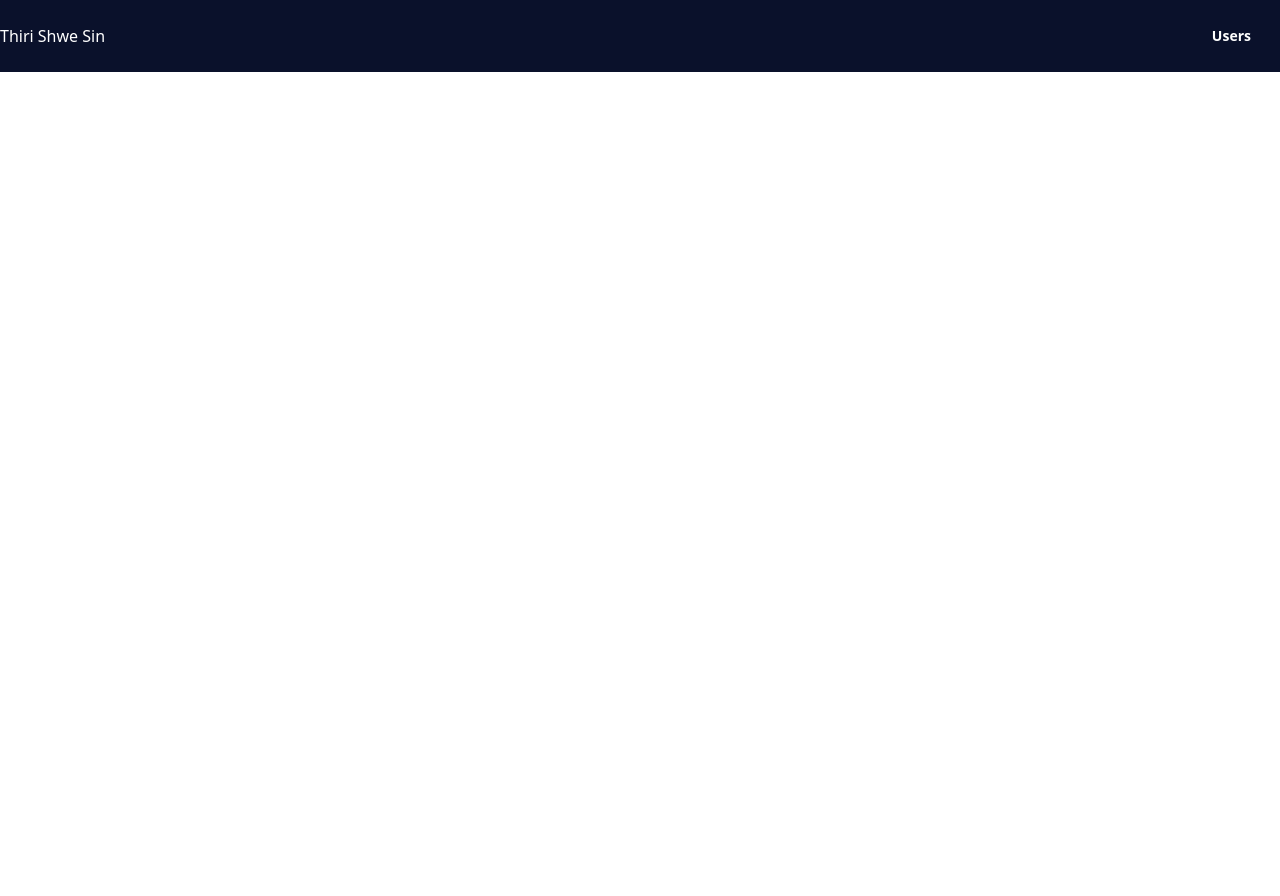
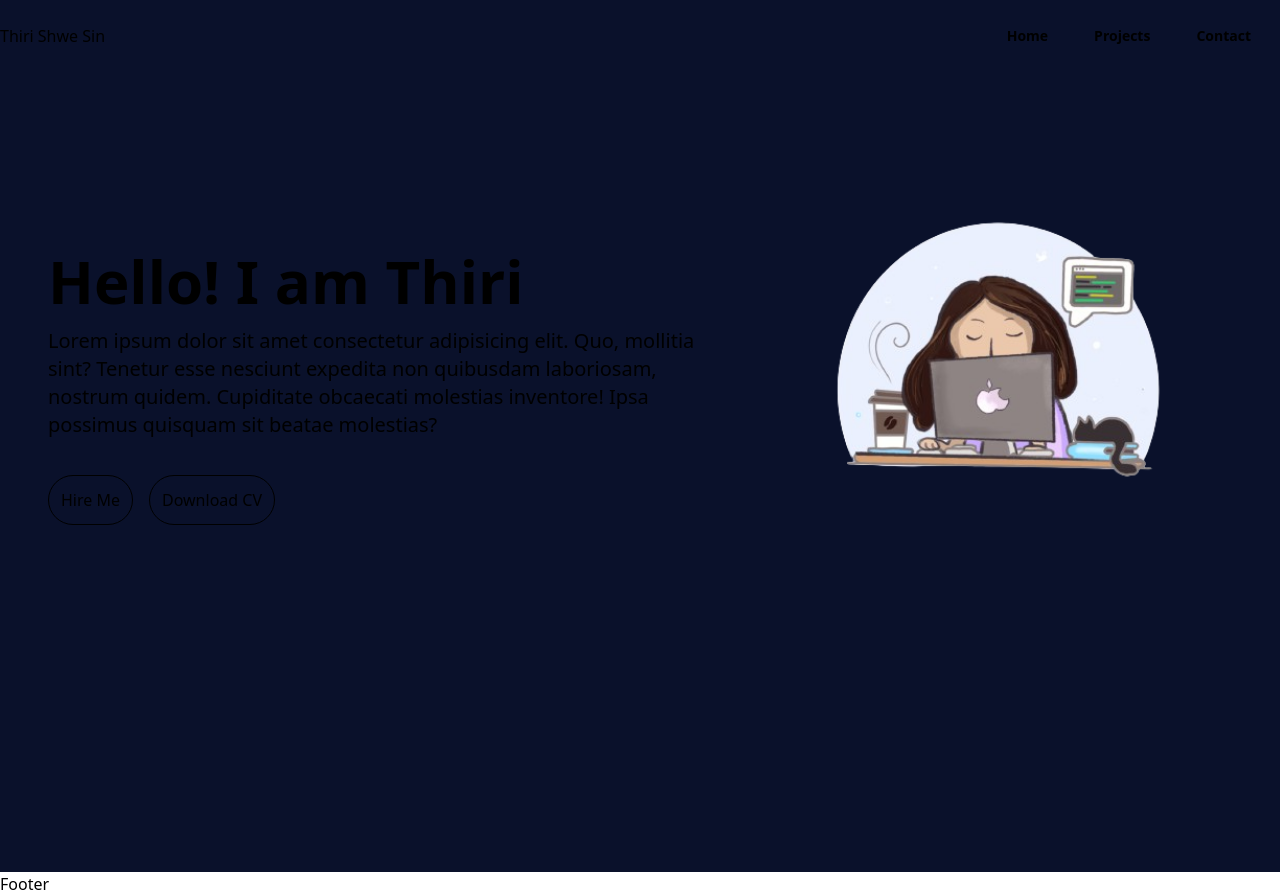
Before and after one commit to thirishwe-sin/next-app, a Next.js app: page / in a window 1280 px wide. Before the commit the page ends 800 px from the top, so only its background shows below. Built offline with nearby package versions, Linux system fonts and the light colour scheme.

Commit message:
done with landing page

```diff
--- /dev/null
+++ b/app/components/Footer.tsx
@@ -0,0 +1,11 @@
+import React from 'react'
+
+const Footer = () => {
+  return (
+    <footer className='text-black'>
+      Footer
+    </footer>
+  )
+}
+
+export default Footer
--- /dev/null
+++ b/app/components/Header.tsx
@@ -0,0 +1,38 @@
+import Link from "next/link";
+import React from "react";
+
+const Header = () => {
+  return (
+    <header className="sticky top-0">
+      <div className="bg-primary">
+        <div className="flex flex-row items-center justify-between m-auto container bg-primary">
+          <Link className="text-white" href="/">
+            Thiri Shwe Sin
+          </Link>
+          <div className="flex flex-row gap-3 p-3">
+            <Link
+              href="/"
+              className="text-white btn btn-ghost hover:border-dotted hover:border-white"
+            >
+              Home
+            </Link>
+            <Link
+              href="/"
+              className="text-white btn btn-ghost hover:border-dotted hover:border-white"
+            >
+              Projects
+            </Link>
+            <Link
+              href="/"
+              className="text-white btn btn-ghost hover:border-dotted hover:border-white"
+            >
+              Contact
+            </Link>
+          </div>
+        </div>
+      </div>
+    </header>
+  );
+};
+
+export default Header;
--- /dev/null
+++ b/app/components/HomeSection.tsx
@@ -0,0 +1,49 @@
+import Image from "next/image";
+import React from "react";
+
+const HomeSection = () => {
+  return (
+    <section>
+      <div className="grid grid-cols-1 sm:grid-cols-12">
+        <div className="col-span-7 place-self-center text-center sm:text-left">
+          <h1 className="text-white text-4xl sm:text-5xl lg:text-6xl mb-4 font-extrabold">
+            <span className="text-transparant bg-clip-text bg-gradient-to-r from-purple-400 to-pink-600">Hello! I am{" "}</span>
+            Thiri
+          </h1>
+          <p className="text-lighten sm:text-lg mb-6 lg:text-xl">
+            Lorem ipsum dolor sit amet consectetur adipisicing elit. Quo,
+            mollitia sint? Tenetur esse nesciunt expedita non quibusdam
+            laboriosam, nostrum quidem. Cupiditate obcaecati molestias
+            inventore! Ipsa possimus quisquam sit beatae molestias?
+          </p>
+          <div
+        //   className="grid grid-cols-2 lg:grid-cols-12 md:grid-cols-6"
+          >
+            <button className="px-3 py-3 mr-4 w-full sm:w-fit bg-gradient-to-r from-blue-400 to-green-500 hover:bg-gradient-to-r from-pink-500 hover:to-yellow-500 rounded-full text-white border border-white hover:bg-white hover:text-primary mt-3">
+            Hire Me
+            </button>
+            <button className="px-3 py-3 mr-4 w-full sm:w-fit bg-gradient-to-br from-blue-500 via-purple-500 to-pink-500 rounded-full text-white border border-white hover:bg-white hover:text-primary mt-3">
+            Download CV
+            </button>
+
+          </div>
+        </div>
+        <div className="col-span-5 place-self-center mt-3 lg:mt-0">
+          <div
+          className="w-[400px] h-[400px] relative lg:w-[600px] lg:h-[600px]"
+          >
+            <Image
+              src="/assets/images/coder.png"
+              alt="coder image"
+              width={700}
+              height={900}
+              className="absolute transform -translate-x-1/2 -translate-y-1/2 top-1/2 left-1/2"
+            />
+          </div>
+        </div>
+      </div>
+    </section>
+  );
+};
+
+export default HomeSection;
--- a/app/users/new/index.tsx
+++ b/app/components/Nav.tsx
@@ -1,9 +1,11 @@
 import React from 'react'
 
-export default function index() {
+const Nav = () => {
   return (
     <div>
-      <h1>Hello news</h1>
+      Nav
     </div>
   )
 }
+
+export default Nav
--- a/app/layout.tsx
+++ b/app/layout.tsx
@@ -1,6 +1,8 @@
 import './globals.css'
 import type { Metadata } from 'next'
 import { Inter } from 'next/font/google'
+import Header from './components/Header'
+import Footer from './components/Footer'
 
 const inter = Inter({ subsets: ['latin'] })
 
@@ -16,7 +18,11 @@ export default function RootLayout({
 }) {
   return (
     <html lang="en" data-theme="mytheme">
-      <body className='p-0'>{children}</body>
+      <body className='p-0'>
+        <Header />
+        {children}
+        <Footer />
+        </body>
     </html>
   )
 }
--- a/app/page.tsx
+++ b/app/page.tsx
@@ -1,13 +1,13 @@
 import Link from "next/link";
+import Header from "./components/Header";
+import Footer from "./components/Footer";
+import HomeSection from "./components/HomeSection";
 
 export default function Home() {
   return (
-    <main className="bg-primary p-0">
-      <div className="flex flex-row items-center justify-between container m-auto bg-primary">
-        <h1 className="text-secondary">Thiri Shwe Sin</h1>
-        <div className="flex flex-row gap-3 p-3">
-        <Link href="./users" className="text-secondary btn btn-ghost hover:border-dotted hover:border-white">Users</Link>
-        </div>
+    <main className="flex min-h-screen flex-col bg-primary">
+      <div className="container mx-auto px-12 py-4 ">
+        <HomeSection />
       </div>
     </main>
   )
--- a/app/users/page.tsx
+++ /dev/null
@@ -1,45 +0,0 @@
-import Link from "next/link";
-import React from "react";
-
-interface user {
-  id: number;
-  name: string;
-}
-
-const UsersPage = async () => {
-  const res = await fetch("https://jsonplaceholder.typicode.com/users", {
-    cache: "no-cache",
-  });
-  const users: user[] = await res.json();
-
-  return (
-    <div>
-      <h1>Users</h1>
-      <ul className="timeline timeline-vertical">
-        {users.map((user) => (
-          <li key={user.id}>
-            <div className="timeline-start">1984</div>
-            <div className="timeline-middle">
-              <svg
-                xmlns="http://www.w3.org/2000/svg"
-                viewBox="0 0 20 20"
-                fill="currentColor"
-                className="w-5 h-5"
-              >
-                <path
-                  fill-rule="evenodd"
-                  d="M10 18a8 8 0 100-16 8 8 0 000 16zm3.857-9.809a.75.75 0 00-1.214-.882l-3.483 4.79-1.88-1.88a.75.75 0 10-1.06 1.061l2.5 2.5a.75.75 0 001.137-.089l4-5.5z"
-                  clip-rule="evenodd"
-                />
-              </svg>
-            </div>
-            <div className="timeline-end timeline-box">{user.name}</div>
-            <hr />
-          </li>
-        ))}
-      </ul>
-    </div>
-  );
-};
-
-export default UsersPage;
--- a/tailwind.config.ts
+++ b/tailwind.config.ts
@@ -25,9 +25,12 @@ const config: Config = {
         mytheme: {
           "primary": "#0A112B",
           "secondary": "#FFFFFF",
-          "accent": "#37cdbe",
-          "neutral": "#3d4451",
-          "base-100": "#ffffff",
+          "accent": "#1A316E",
+          "neutral": "#4979AD",
+          "lighten": "#A4C0E0",
+          'blue' : "#3b82f6",
+          "purple": "#a855f7",
+          "pink" : "#ec4899"
         },
       },
       "dark",
```
Also changed, not shown: public/assets/images/coder.png (added).
